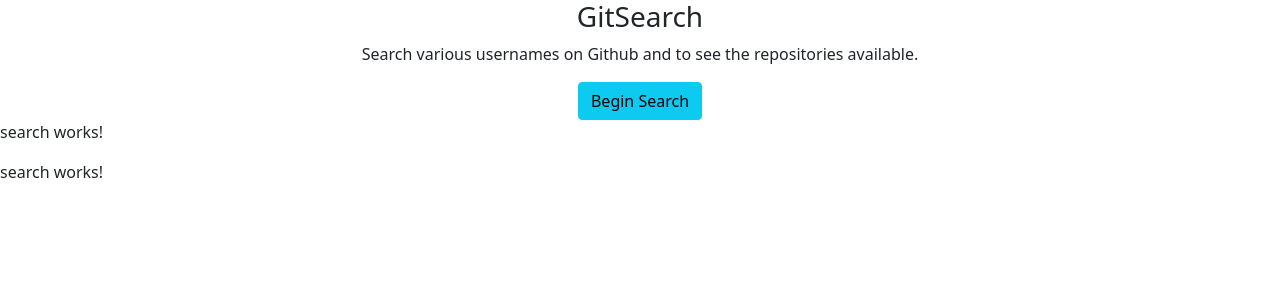
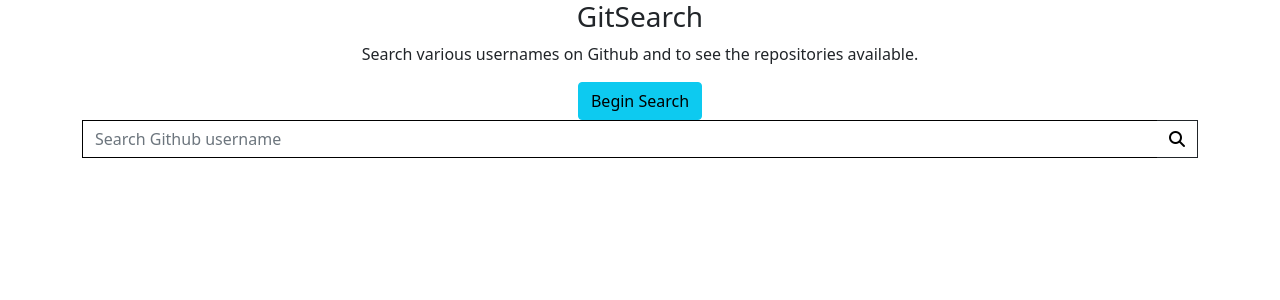
Before and after one commit to mwikalikyalo/github-search, an Angular app: page /search in a window 1280 px wide. Shown: the top 300 px of the page. Built offline with nearby package versions, Linux system fonts and the light colour scheme.

Commit message:
It will add the search bar

```diff
--- a/src/app/app.component.html
+++ b/src/app/app.component.html
@@ -1,3 +1,2 @@
 <app-home></app-home>
 <router-outlet></router-outlet>
-<app-search></app-search>
--- a/src/app/search/search.component.html
+++ b/src/app/search/search.component.html
@@ -1 +1,8 @@
-<p>search works!</p>
+<div class="container">
+  <form>
+    <div class="form-group" style="display: flex">
+      <input type="search" placeholder="Search Github username"
+        name="username" class="form-control" style="border-right-style: none; border-radius: 0; border-color: #000" required>
+      <button type="submit" class="btn btn-outline-dark btn-hov"
+        style="border-left-style: none; border-radius: 0"><i class="fas fa-search" style="color: #000"></i></button>
+    </div>
```
